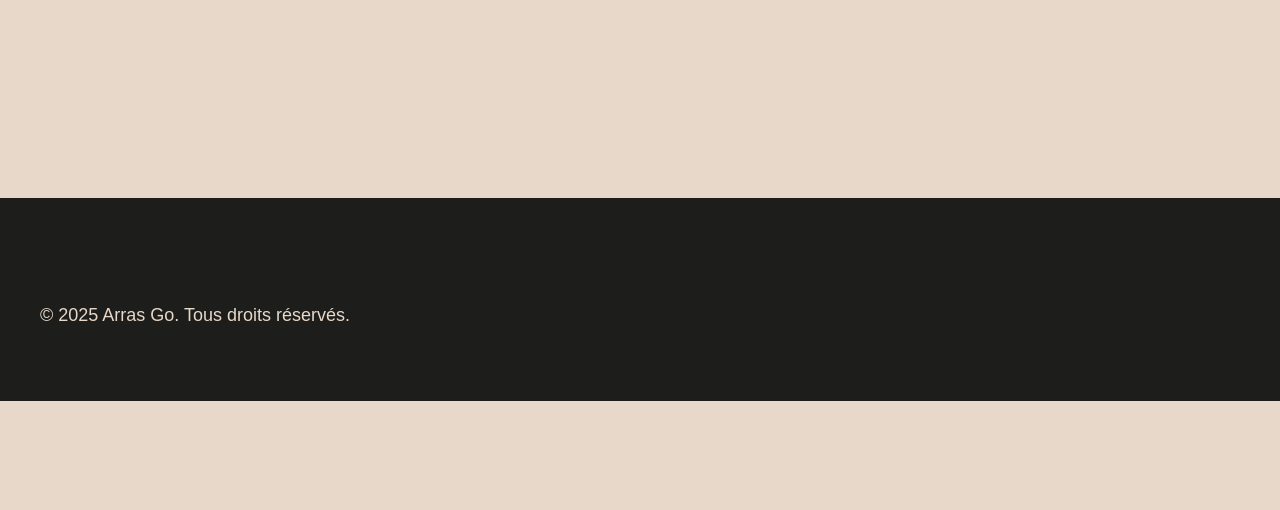
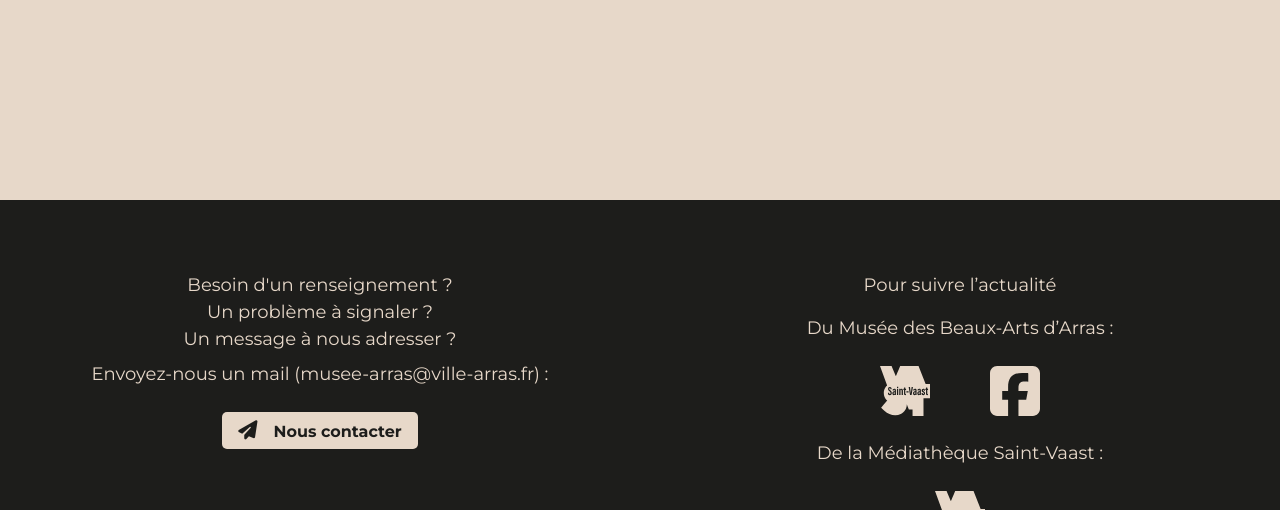
Before and after one commit to DarkSpharx/arrasgo, a PHP site: page /parcours.php in a window 1280 px wide. Shown: the part 1060-1570 px from the top of the page. Before the commit the page ends 1461 px from the top, so only its background shows below. Run offline with PHP 8.4, Linux system fonts and the light colour scheme; data that the repository does not hold is empty.

Commit message:
Refactor code structure for improved readability and maintainability

```diff
--- a/frontend/css/footer.css
+++ b/frontend/css/footer.css
@@ -27,7 +27,7 @@ footer.main-footer {
 }
 
 footer.main-footer .container {
-  max-width: 1200px;
+  /* max-width: 1200px; */
   margin: 0 auto;
   flex-direction: row;
   align-items: flex-start;
--- a/frontend/parcours.php
+++ b/frontend/parcours.php
@@ -22,12 +22,34 @@ if (function_exists('readParcours')) {
 
 <head>
     <meta charset="UTF-8">
+    <meta
+        name="description"
+        content="Arras Go est un jeu gratuit et immersif en centre-ville d’Arras. Vivez une enquête autour de l’histoire du théâtre d’Arras !" />
     <meta name="viewport" content="width=device-width, initial-scale=1.0">
-    <title>Arras Go - Découverte des parcours</title>
     <link rel="stylesheet" href="css/style.css">
     <link rel="stylesheet" href="css/footer.css">
+    <link rel="stylesheet" href="https://cdnjs.cloudflare.com/ajax/libs/font-awesome/6.4.0/css/all.min.css" crossorigin="anonymous" referrerpolicy="no-referrer" />
+    <meta
+        property="og:title"
+        content="Arras Go - Jeu piéton gratuit en centre-ville d'Arras" />
+    <meta
+        property="og:description"
+        content="Une expérience ludique et immersive autour de l’histoire et du patrimoine d’Arras" />
+    <meta property="og:image" content="assets/photos_webp/photo_accueil.webp" />
+    <meta property="og:url" content="https://arras-go.fr/" />
+    <meta property="og:type" content="website" />
+    <link rel="icon" type="image/png" href="/favicon-96x96.png" sizes="96x96" />
+    <link rel="icon" type="image/svg+xml" href="media/favicon/favicon.svg" />
+    <link rel="icon" type="image/png" href="media/favicon/favicon-96x96.png" sizes="96x96" />
+    <link rel="shortcut icon" href="media/favicon/favicon.ico" />
+    <link rel="apple-touch-icon" sizes="180x180" href="media/favicon/apple-touch-icon.png" />
+    <meta name="apple-mobile-web-app-title" content="Arras Go" />
+    <link rel="manifest" href="media/favicon/site.webmanifest" />
+    <link rel="preload" href="https://cdnjs.cloudflare.com/ajax/libs/font-awesome/6.4.0/webfonts/fa-solid-900.woff2" as="font" type="font/woff2" crossorigin>
+    <link rel="preload" href="assets/photos_webp/photo_accueil.webp" as="image">
+    <link href="https://fonts.googleapis.com/css2?family=Montserrat:wght@400;700&display=swap" rel="stylesheet">
 
-    <link rel="stylesheet" href="https://cdnjs.cloudflare.com/ajax/libs/font-awesome/6.4.0/css/all.min.css" crossorigin="anonymous" referrerpolicy="no-referrer" />
+    <title>Arras Go - Les Parcours</title>
 </head>
 
 <body>
@@ -77,11 +99,7 @@ if (function_exists('readParcours')) {
         </section>
     </main>
 
-    <footer class="main-footer">
-        <div class="container">
-            <p>&copy; <?= date('Y') ?> Arras Go. Tous droits réservés.</p>
-        </div>
-    </footer>
+    <?php include __DIR__ . '/footer.php'; ?>
 
     <script src="js/script.js"></script>
 </body>
```
Also changed, not shown: frontend/index.php (+12 -4 lines), frontend/personnages.php (+25 -1 lines), frontend/media/favicon/apple-touch-icon.png (added), frontend/media/favicon/favicon-96x96.png (added), frontend/media/favicon/favicon.ico (added), frontend/media/favicon/favicon.svg (added), frontend/media/favicon/site.webmanifest (added), frontend/media/favicon/web-app-manifest-192x192.png (added), frontend/media/favicon/web-app-manifest-512x512.png (added).
